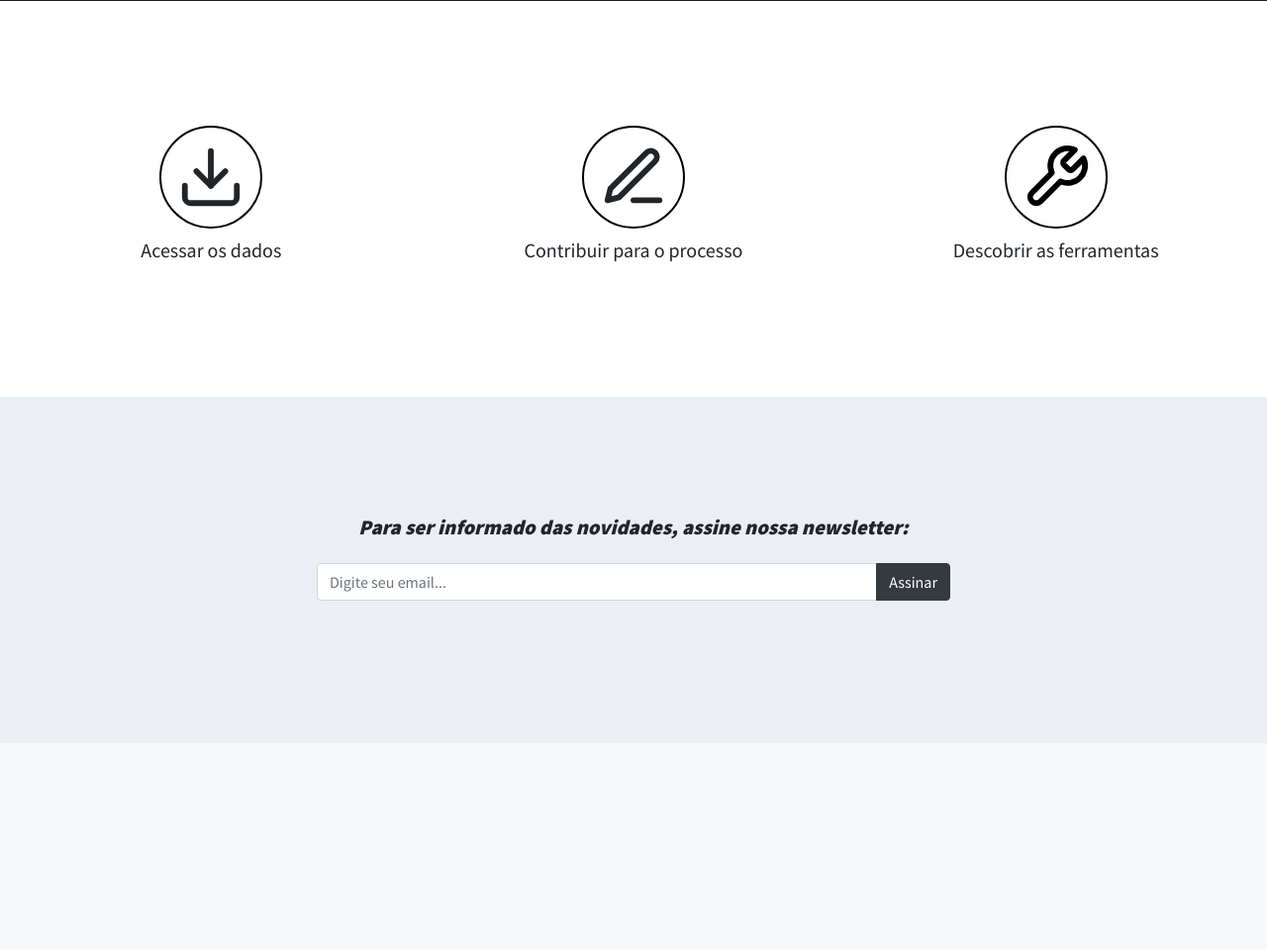
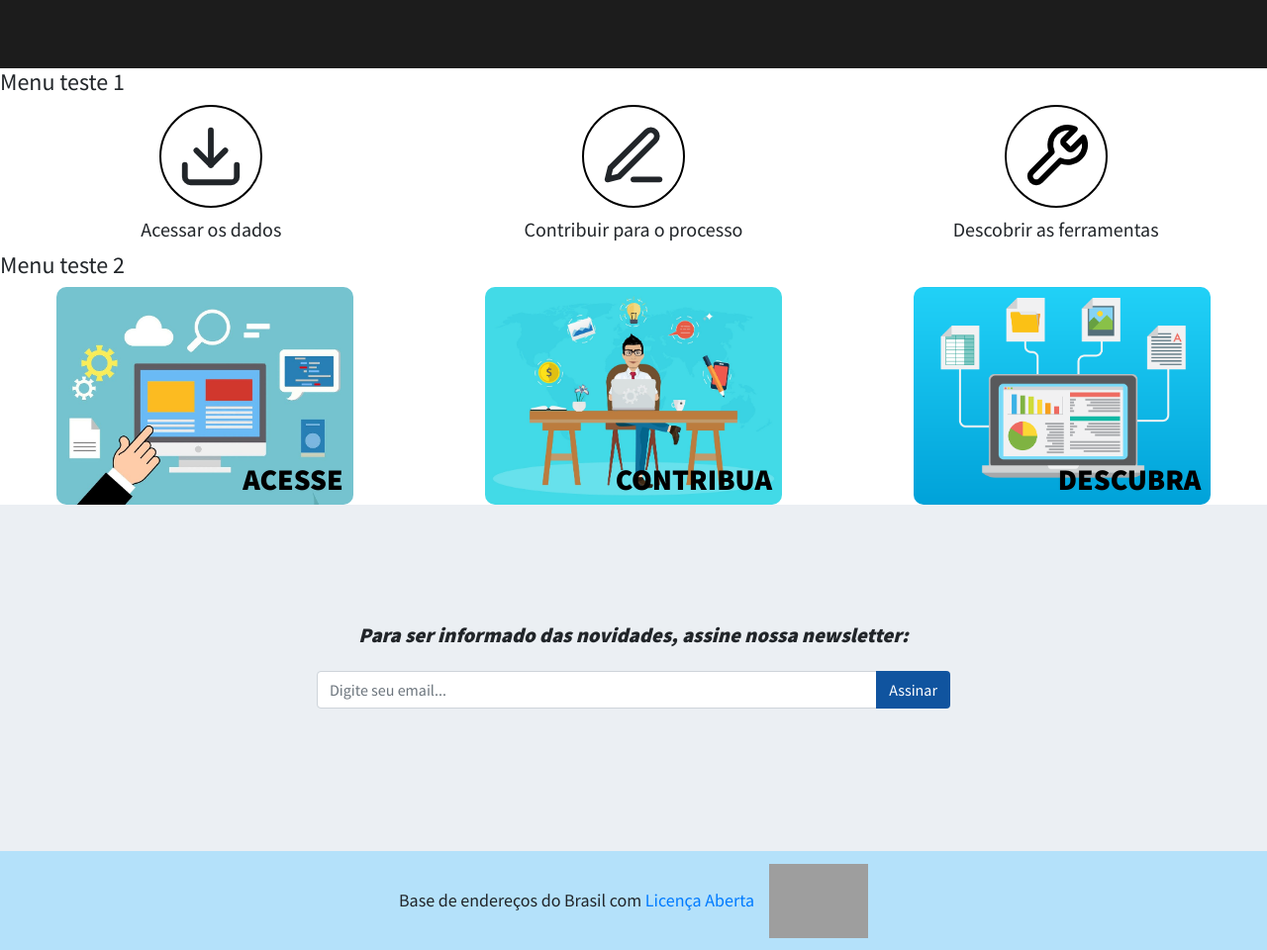
Before and after one commit to AddressForAll/site-v1, a PHP site: page / in a window 1280 px wide. Shown: the part 1304-2264 px from the top of the page at 99% size. Before the commit the page ends 2055 px from the top, so only its background shows below. Run offline with PHP 8.4, Linux system fonts and the light colour scheme; some libraries are stand-ins or nearby versions; grey boxes are pictures that could not be loaded.

Commit message:
Finishing styling

```diff
--- a/index.html
+++ b/index.html
@@ -3,7 +3,7 @@
 	<head>
 		<meta charset="utf-8" />
 		<meta name="viewport" content="width=device-width, initial-scale=1" />
-		<title>Address For All</title>
+		<title>Address For All | O site dos endereços brasileiros</title>
 		<link
 			rel="shortcut icon"
 			type="image/png"
@@ -86,8 +86,9 @@
 				</p>
 			</div>
 		</section>
+
 		<section class="section section-dark">
-			<div>
+			<div class='dark-texto'>
 				<p>
 					Para que os
 					<strong class="jsx-2381024896">serviços de emergência</strong> cheguem
@@ -100,19 +101,21 @@
 					qualquer país.
 				</p>
 			</div>
-			<div>
+			<div class='responsive-container'>
 				<iframe
-					width="560"
-					height="315"
 					src="https://www.youtube.com/embed/MXzDtA48rdo"
 					frameborder="0"
 					allow="accelerometer; autoplay; encrypted-media; gyroscope; picture-in-picture"
 					allowfullscreen
-				></iframe>
+					class='responsive-video'
+				>
+				</iframe>
 			</div>
 		</section>
 
-		<section class="section-cards">
+		<section>
+			<h4>Menu teste 1</h4>
+			<div class="section-cards">
 				<article>
 					<div>
 						<svg
@@ -175,7 +178,45 @@
 					</div>
 					<span>Descobrir as ferramentas</span>
 				</article>
+			</div>
 		</section>
+
+		<!-- FLIP -->
+		<section>
+			<h4>Menu teste 2</h4>
+			<div class='flip-cards'>
+			<div class="flip flip-vertical">
+					<div class="front" style="background-image: url(../resources/img/database.jpg)">
+						<h1 class="text-shadow">ACESSE</hi>
+					</div>
+					<div class="back">
+						<h2>Acessar os dados</h2>
+						<p>Texto da chamada</p>
+					</div>
+			</div>
+			<div class="flip flip-vertical">
+					<div class="front" style="background-image: url(../resources/img/contribute.jpg)">
+						<h1 class="text-shadow">CONTRIBUA</hi>
+					</div>
+					<div class="back">
+						<h2>Contribuir para o processo</h2>
+						<p>Texto da chamada</p>
+					</div>
+			</div>
+			<div class="flip flip-vertical">
+					<div class="front" style="background-image: url(../resources/img/find.png)">
+						<h1 class="text-shadow">DESCUBRA</hi>
+					</div>
+					<div class="back">
+						<h2>Descobrir as ferramentas</h2>
+						<p>Texto da chamada</p>
+					</div>
+			</div>
+		</div>
+	</section>
+		<!-- END FLIP -->
+
+
 
 		<section class="newsletter">
 			<span>Para ser informado das novidades, assine nossa newsletter:</span>
@@ -188,11 +229,26 @@
 					aria-describedby="button-addon2"
 				/>
 				<div class="input-group-append">
-					<button class="btn btn-dark" type="button" id="button-addon2">
+					<button class="btn default-blue" type="button" id="button-addon2">
 						Assinar
 					</button>
 				</div>
 			</div>
+		</section>
+
+		<section class="licenca">
+			<span
+				>Base de endereços do Brasil com
+				<a href="http://opendefinition.org/od/2.1/pt-br/" target="_blank">
+					Licença Aberta
+				</a>
+			</span>
+			<img
+				src="https://upload.wikimedia.org/wikipedia/commons/a/ab/Open_Definition_logo.png"
+				title="Licença Aberta"
+				alt="Logo Licença Aberta"
+				class="logo-licenca"
+		/>
 		</section>
 
 		<script
--- a/resources/css/common.scss
+++ b/resources/css/common.scss
@@ -1,5 +1,6 @@
 // Colors
 $defaultblue: #10549f;
+$bluehover: #177ae6;
 $defaultgreen: #349948;
 $defaultblack: #1c1c1c;
 $defaultgrey: #ebeff3;
--- a/resources/css/style.css
+++ b/resources/css/style.css
@@ -3,11 +3,17 @@ body {
   font-family: 'Source Sans Pro', 'Arial', sans-serif;
   font-size: 16px;
   line-height: 1.5em;
+  margin: 0;
 }
 
 .default-blue {
   background-color: #10549f;
   border-color: transparent;
+  color: #fff;
+}
+
+button.default-blue:hover {
+  background-color: #177ae6;
   color: #fff;
 }
 
@@ -53,11 +59,11 @@ body {
 .section-dark {
   display: -ms-grid;
   display: grid;
-  -ms-grid-columns: (1fr)[2];
-      grid-template-columns: repeat(2, 1fr);
-  padding: 7vh 10vw;
+  -ms-grid-columns: (minmax(300px, 1fr))[auto-fit];
+      grid-template-columns: repeat(auto-fit, minmax(300px, 1fr));
   background-color: #1c1c1c;
   color: #fff;
+  padding: 70px 10px;
 }
 
 .section-dark div {
@@ -73,12 +79,26 @@ body {
   text-align: center;
 }
 
+.section-dark .responsive-container {
+  position: relative;
+  overflow: hidden;
+  padding-top: 56.25%;
+}
+
+.section-dark .responsive-container .responsive-video {
+  position: absolute;
+  top: 0;
+  left: 0;
+  width: 100%;
+  height: 100%;
+  border: 0;
+}
+
 .section-cards {
-  height: 400px;
   display: -ms-grid;
   display: grid;
-  -ms-grid-columns: (1fr)[3];
-      grid-template-columns: repeat(3, 1fr);
+  -ms-grid-columns: (minmax(300px, 1fr))[auto-fit];
+      grid-template-columns: repeat(auto-fit, minmax(300px, 1fr));
   font-size: 20px;
 }
 
@@ -102,6 +122,7 @@ body {
   padding: 15px;
   border: 2px solid black;
   border-radius: 50%;
+  cursor: pointer;
 }
 
 .section-cards article span {
@@ -128,4 +149,147 @@ body {
   font-size: 1.3em;
   font-style: italic;
 }
+
+.licenca {
+  display: -webkit-box;
+  display: -ms-flexbox;
+  display: flex;
+  -webkit-box-align: center;
+      -ms-flex-align: center;
+          align-items: center;
+  -webkit-box-pack: center;
+      -ms-flex-pack: center;
+          justify-content: center;
+  background-color: #b4e1fa;
+  font-size: 18px;
+}
+
+.licenca span {
+  display: -webkit-box;
+  display: -ms-flexbox;
+  display: flex;
+  -webkit-box-align: center;
+      -ms-flex-align: center;
+          align-items: center;
+  -webkit-box-pack: center;
+      -ms-flex-pack: center;
+          justify-content: center;
+  height: 100px;
+}
+
+.licenca span a {
+  margin-left: 5px;
+  display: contents;
+}
+
+.licenca .logo-licenca {
+  width: 100px;
+  margin-left: 15px;
+}
+
+.flip-cards {
+  display: -ms-grid;
+  display: grid;
+  -ms-grid-columns: (minmax(300px, 1fr))[auto-fit];
+      grid-template-columns: repeat(auto-fit, minmax(300px, 1fr));
+  gap: 20px;
+}
+
+.flip {
+  position: relative;
+  cursor: pointer;
+}
+
+.flip > .front,
+.flip > .back {
+  display: block;
+  -webkit-transition-timing-function: cubic-bezier(0.175, 0.885, 0.32, 1.275);
+          transition-timing-function: cubic-bezier(0.175, 0.885, 0.32, 1.275);
+  -webkit-transition-duration: 0.5s;
+          transition-duration: 0.5s;
+  -webkit-transition-property: opacity, -webkit-transform;
+  transition-property: opacity, -webkit-transform;
+  transition-property: transform, opacity;
+  transition-property: transform, opacity, -webkit-transform;
+}
+
+.flip > .front {
+  -webkit-transform: rotateY(0deg);
+          transform: rotateY(0deg);
+}
+
+.flip > .back {
+  position: absolute;
+  opacity: 0;
+  top: 0px;
+  left: 0px;
+  width: 100%;
+  height: 100%;
+  -webkit-transform: rotateY(-180deg);
+          transform: rotateY(-180deg);
+}
+
+.flip:hover > .front {
+  -webkit-transform: rotateY(180deg);
+          transform: rotateY(180deg);
+}
+
+.flip:hover > .back {
+  opacity: 1;
+  -webkit-transform: rotateY(0deg);
+          transform: rotateY(0deg);
+}
+
+.flip.flip-vertical > .back {
+  -webkit-transform: rotateX(-180deg);
+          transform: rotateX(-180deg);
+}
+
+.flip.flip-vertical:hover > .front {
+  -webkit-transform: rotateX(180deg);
+          transform: rotateX(180deg);
+}
+
+.flip.flip-vertical:hover > .back {
+  -webkit-transform: rotateX(0deg);
+          transform: rotateX(0deg);
+}
+
+.flip {
+  position: relative;
+  display: inline-block;
+  margin-right: 2px;
+  margin-bottom: 1em;
+  width: 300px;
+  margin: auto;
+}
+
+.flip > .front,
+.flip > .back {
+  display: block;
+  color: white;
+  width: inherit;
+  background-size: cover !important;
+  background-position: center !important;
+  height: 220px;
+  padding: 1em 2em;
+  background: #313131;
+  border-radius: 10px;
+}
+
+.flip > .front p,
+.flip > .back p {
+  font-size: 0.9125rem;
+  line-height: 160%;
+  color: #999;
+}
+
+.text-shadow {
+  position: absolute;
+  bottom: 0;
+  color: black;
+  right: 10px;
+  font-weight: 600;
+  font-size: 30px;
+}
 /*# sourceMappingURL=style.css.map */
--- a/resources/css/style.scss
+++ b/resources/css/style.scss
@@ -5,11 +5,17 @@ body {
 	font-family: 'Source Sans Pro', 'Arial', sans-serif;
 	font-size: 16px;
 	line-height: 1.5em;
+	margin: 0;
 }
 
 .default-blue {
 	background-color: $defaultblue;
 	border-color: transparent;
+	color: #fff;
+}
+
+button.default-blue:hover {
+	background-color: $bluehover;
 	color: #fff;
 }
 
@@ -53,10 +59,10 @@ body {
 
 .section-dark {
 	display: grid;
-	grid-template-columns: repeat(2, 1fr);
-	padding: 7vh 10vw;
+	grid-template-columns: repeat(auto-fit, minmax(300px, 1fr));
 	background-color: $defaultblack;
 	color: #fff;
+	padding: 70px 10px;
 
 	div {
 		display: flex;
@@ -64,12 +70,26 @@ body {
 		align-items: center;
 		text-align: center;
 	}
+
+	.responsive-container {
+		position: relative;
+		overflow: hidden;
+		padding-top: 56.25%;
+
+		.responsive-video {
+			position: absolute;
+			top: 0;
+			left: 0;
+			width: 100%;
+			height: 100%;
+			border: 0;
+		}
+	}
 }
 
 .section-cards {
-	height: 400px;
 	display: grid;
-	grid-template-columns: repeat(3, 1fr);
+	grid-template-columns: repeat(auto-fit, minmax(300px, 1fr));
 	font-size: 20px;
 
 	article {
@@ -82,6 +102,7 @@ body {
 			padding: 15px;
 			border: 2px solid black;
 			border-radius: 50%;
+			cursor: pointer;
 		}
 
 		span {
@@ -101,3 +122,117 @@ body {
 	font-size: 1.3em;
 	font-style: italic;
 }
+
+.licenca {
+	display: flex;
+	align-items: center;
+	justify-content: center;
+	background-color: rgb(180, 225, 250);
+	font-size: 18px;
+
+	span {
+		display: flex;
+		align-items: center;
+		justify-content: center;
+		height: 100px;
+
+		a {
+			margin-left: 5px;
+			display: contents;
+		}
+	}
+
+	.logo-licenca {
+		width: 100px;
+		margin-left: 15px;
+	}
+}
+
+// base
+.flip-cards {
+	display: grid;
+	grid-template-columns: repeat(auto-fit, minmax(300px, 1fr));
+	gap: 20px;
+}
+
+.flip {
+	position: relative;
+	cursor: pointer;
+	> .front,
+	> .back {
+		display: block;
+		transition-timing-function: cubic-bezier(0.175, 0.885, 0.32, 1.275);
+		transition-duration: 0.5s;
+		transition-property: transform, opacity;
+	}
+	> .front {
+		transform: rotateY(0deg);
+	}
+	> .back {
+		position: absolute;
+		opacity: 0;
+		top: 0px;
+		left: 0px;
+		width: 100%;
+		height: 100%;
+		transform: rotateY(-180deg);
+	}
+	&:hover {
+		> .front {
+			transform: rotateY(180deg);
+		}
+		> .back {
+			opacity: 1;
+			transform: rotateY(0deg);
+		}
+	}
+	&.flip-vertical {
+		> .back {
+			transform: rotateX(-180deg);
+		}
+		&:hover {
+			> .front {
+				transform: rotateX(180deg);
+			}
+			> .back {
+				transform: rotateX(0deg);
+			}
+		}
+	}
+}
+
+// custom
+.flip {
+	position: relative;
+	display: inline-block;
+	margin-right: 2px;
+	margin-bottom: 1em;
+	width: 300px;
+	margin: auto;
+	> .front,
+	> .back {
+		display: block;
+		color: white;
+		width: inherit;
+		background-size: cover !important;
+		background-position: center !important;
+		height: 220px;
+		padding: 1em 2em;
+		background: #313131;
+		border-radius: 10px;
+		p {
+			font-size: 0.9125rem;
+			line-height: 160%;
+			color: #999;
+		}
+	}
+}
+
+.text-shadow {
+	position: absolute;
+	bottom: 0;
+	color: black;
+	right: 10px;
+	font-weight: 600;
+	font-size: 30px;
+}
```
Also changed, not shown: resources/img/contribute.jpg (added), resources/img/database.jpg (added), resources/img/find.jpg (added), resources/img/find.png (added), 1 other file. Lines whose indentation alone changed are shown as unchanged.
